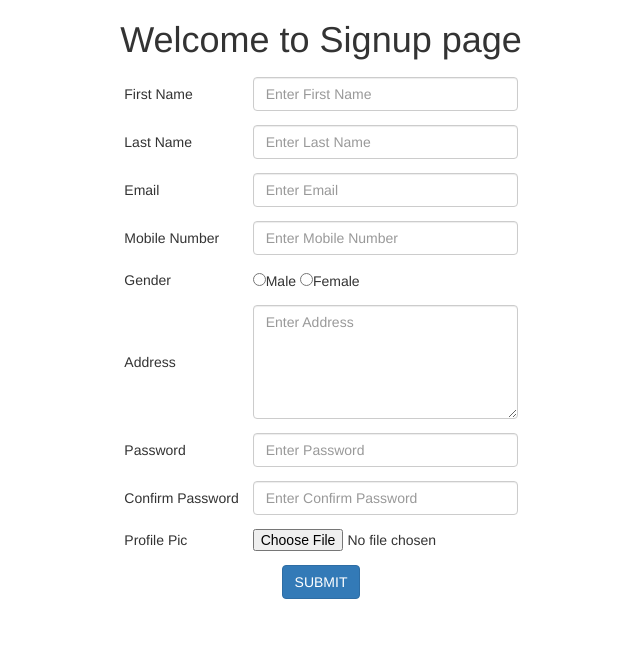
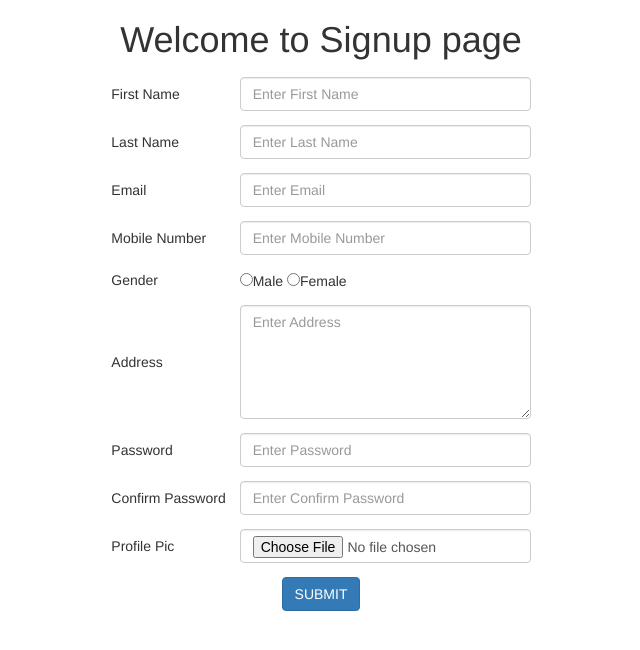
Before and after one commit to Sagarsonara2143/Django_project, a Django app: page /signup/ in a window 1280 px wide. Shown: the part 52-702 px from the top of the page, without its empty margins (319-959 px from the left). Run offline with Django 4.2, Linux system fonts and the light colour scheme; some libraries are stand-ins or nearby versions.

Commit message:
11.04.2023

```diff
--- a/myapp/templates/signup.html
+++ b/myapp/templates/signup.html
@@ -64,7 +64,7 @@
 
 			<tr>
 				<td>Profile Pic</td>
-				<td><input type="file" name="profile_pic"></td>
+				<td><input type="file" name="profile_pic" class="form-control"></td>
 			</tr>
 
 			<tr>
```
Also changed, not shown: db.sqlite3.
